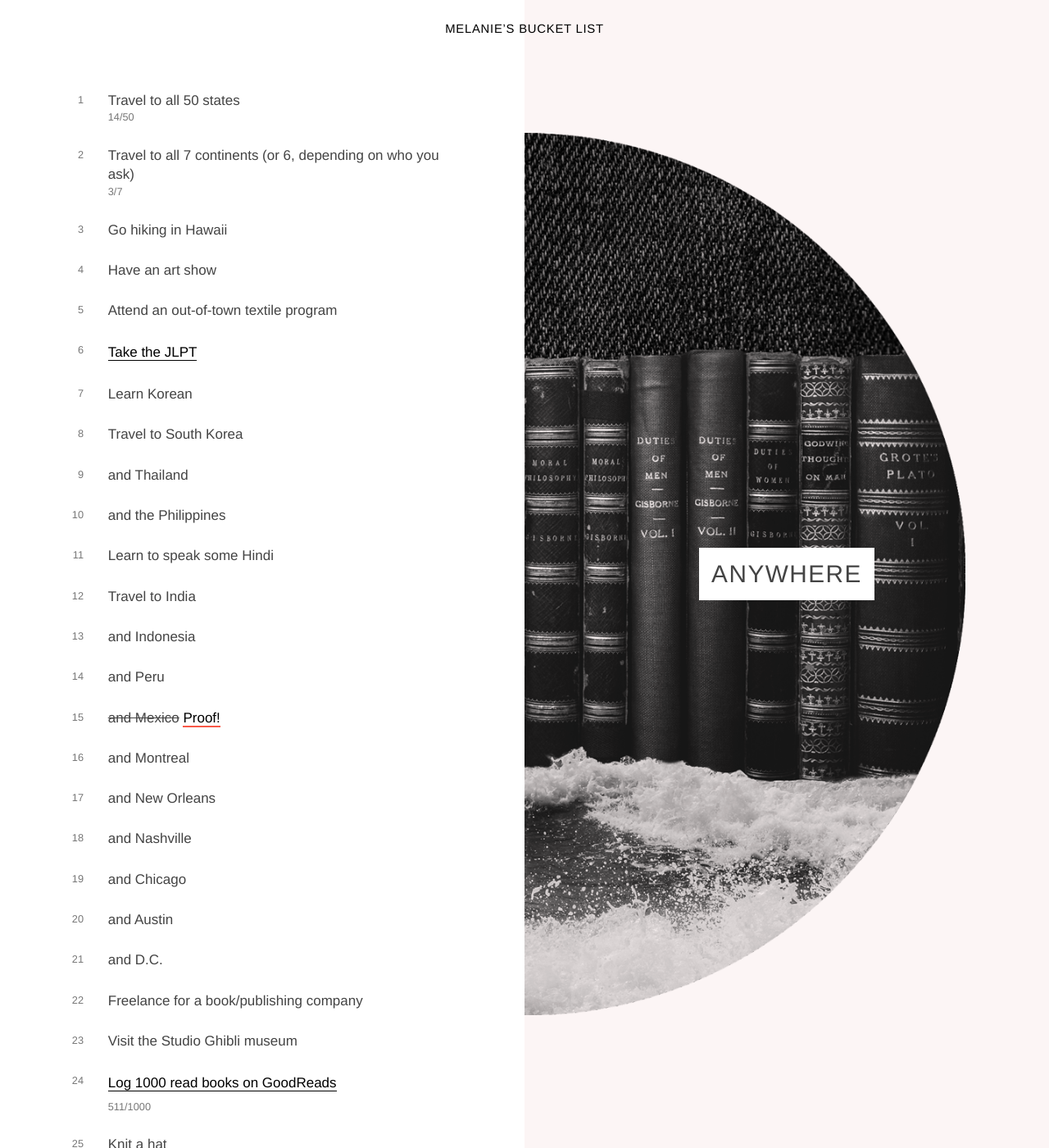
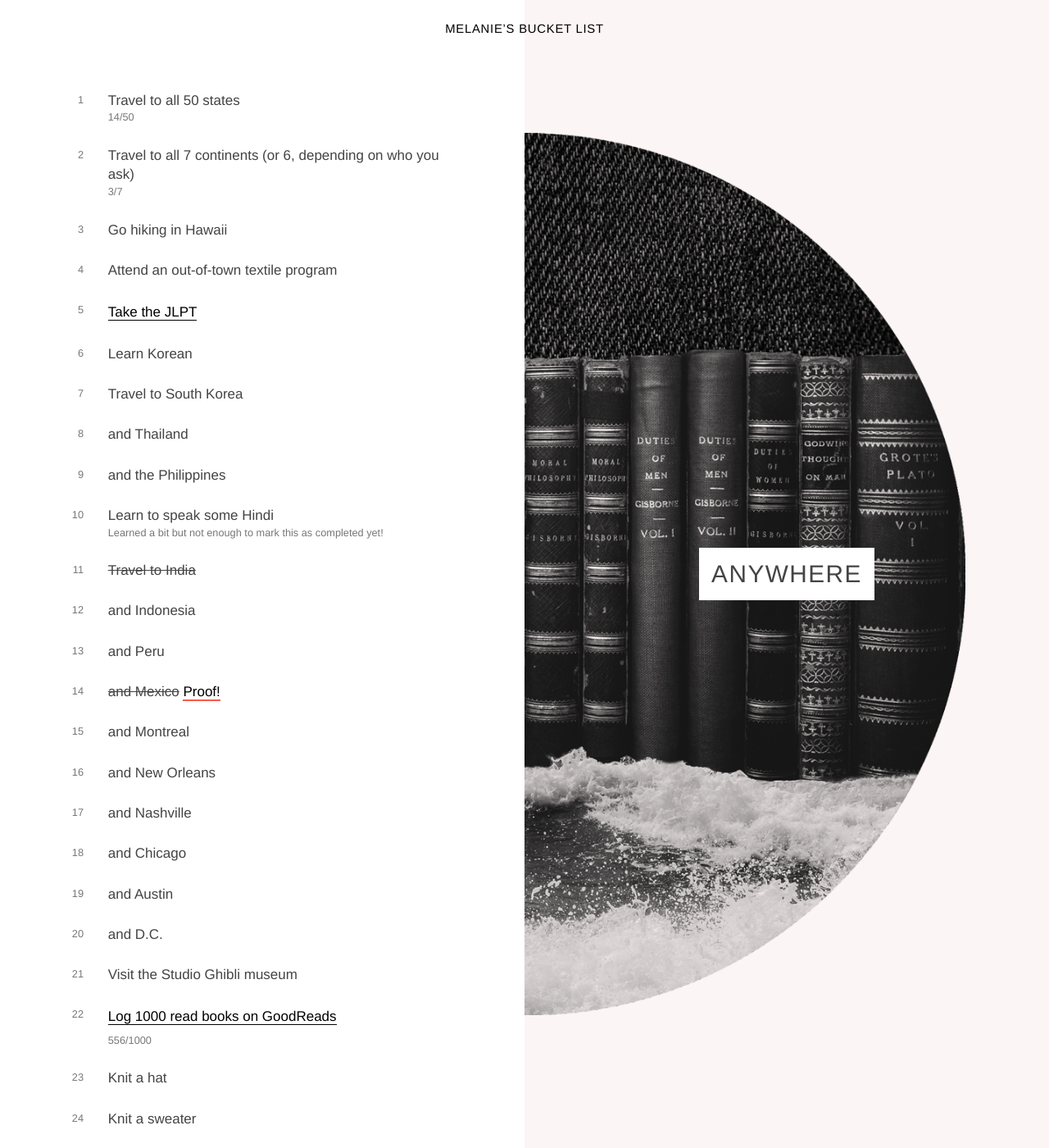
Before and after one commit to melanierichards/bucketlist, a Jekyll site: the page built from anywhere.md, in a window 1280 px wide and 1400 px high. Shown: the whole window at 82% size. Built offline with Jekyll 4.4.1, drawn with Linux system fonts in a browser that asks for light colours; some web fonts are replaced; some of the changed text lies outside the part shown.

Commit message:
July 2020 "anywhere" list update

```diff
--- a/_data/anywhere.json
+++ b/_data/anywhere.json
@@ -8,9 +8,6 @@
 },
 {
     "text": "Go hiking in Hawaii"
-},
-{
-    "text": "Have an art show"
 },
 {
     "text": "Attend an out-of-town textile program"
@@ -32,10 +29,12 @@
     "text": "and the Philippines"
 },
 {
-    "text": "Learn to speak some Hindi"
+    "text": "Learn to speak some Hindi",
+    "notes": "Learned a bit but not enough to mark this as completed yet!"
 },
 {
-    "text": "Travel to India"
+    "text": "Travel to India",
+    "completed": true,
 },
 {
     "text": "and Indonesia"
@@ -68,15 +67,12 @@
     "text": "and D.C."
 },
 {
-    "text": "Freelance for a book/publishing company"
-},
-{
     "text": "Visit the Studio Ghibli museum"
 },
 {
     "text": "Log 1000 read books on GoodReads",
     "url": "https://www.goodreads.com/review/list/2236850?shelf=read",
-    "notes": "511/1000"
+    "notes": "556/1000"
 },
 {
     "text": "Knit a hat"
@@ -118,7 +114,8 @@
     "url": "http://www.newgrange.com/solstice-lottery.htm"
 },
 {
-    "text": "Take a falconry course"
+    "text": "Take a falconry course",
+    "notes": "Received a gift certificate for a course, will have to wait for the pandemic to pass!"
 },
 {
     "text": "Experience a sound bath",
@@ -126,9 +123,6 @@
 },
 {
     "text": "Visit Scandinavia in the summer"
-},
-{
-    "text": "Host a book swap"
 },
 {
     "text": "Host a cooking night with friends"
```
